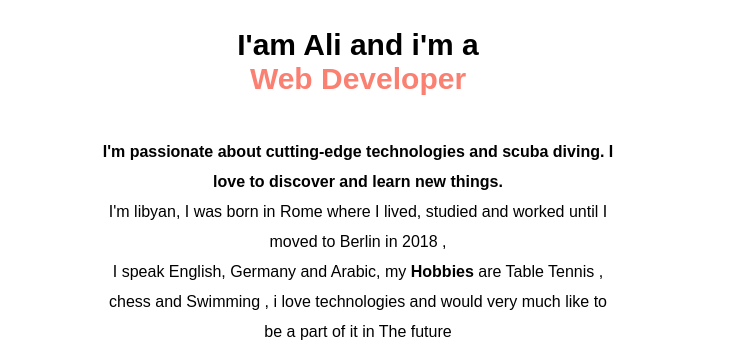
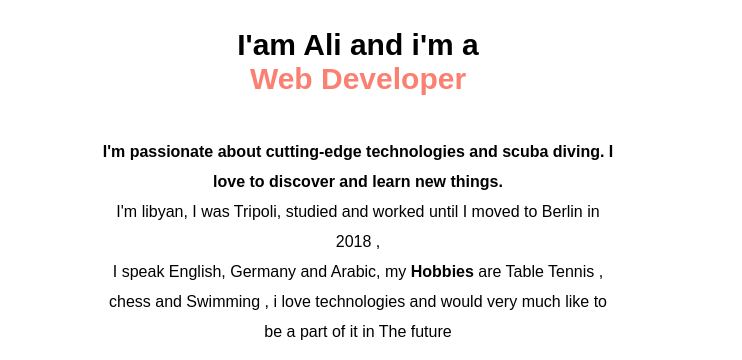
Before and after one commit to aaliosman/Ali-portfolio, a plain HTML site: page index.html in a window 1280 px wide. Shown: the part 855-1215 px from the top of the page, 538-1280 px from the left. Drawn offline with nearby package versions, Linux system fonts and the light colour scheme.

Commit message:
aboutme text edit

```diff
--- a/index.html
+++ b/index.html
@@ -68,7 +68,7 @@
 
                 <h2>I'am Ali and i'm a <br><span class="WebDeveloper">Web Developer</span> </h2>
                 <p>
-                    <b> I'm passionate about cutting-edge technologies and scuba diving. I love to discover and learn new things.</b> <br> I'm libyan, I was born in Rome where I lived, studied and worked until I moved to Berlin in 2018 ,<br> I speak English,
+                    <b> I'm passionate about cutting-edge technologies and scuba diving. I love to discover and learn new things.</b> <br> I'm libyan, I was Tripoli, studied and worked until I moved to Berlin in 2018 ,<br> I speak English,
                     Germany and Arabic, my <b>Hobbies</b> are Table Tennis , chess and Swimming , i love technologies and would very much like to be a part of it in The future </p>
 
                 <div class="dw-cv">
```
